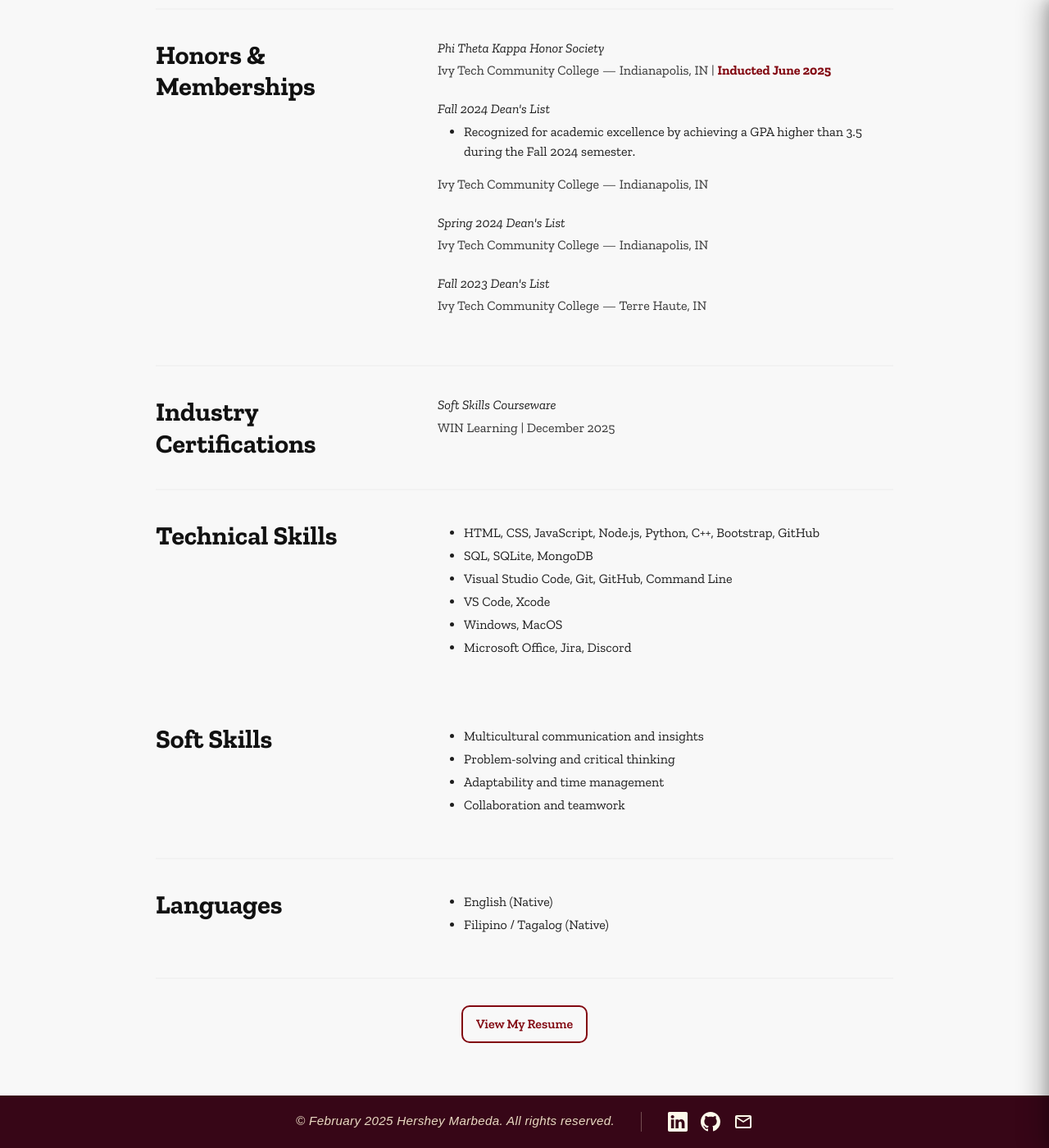
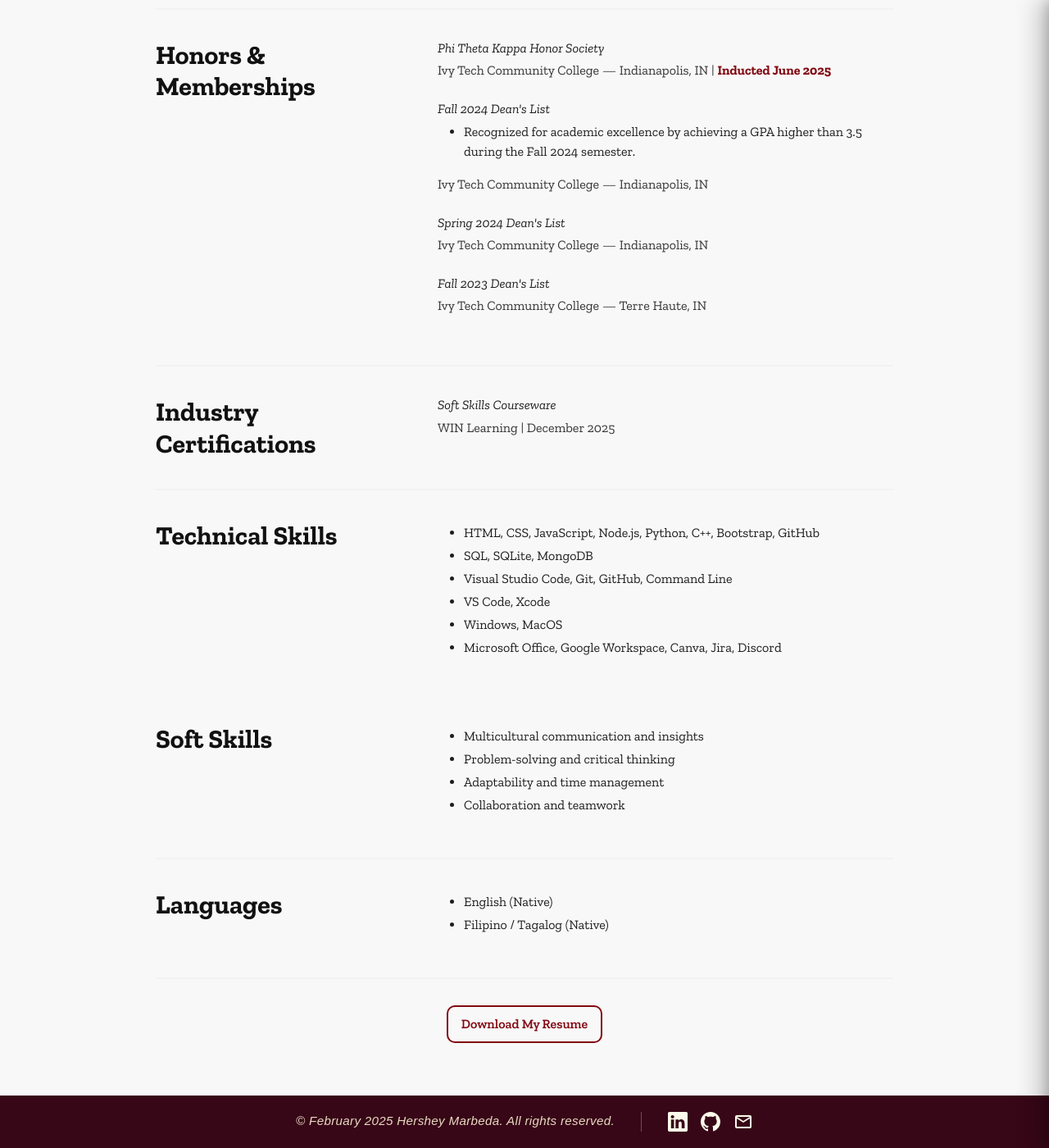
Before and after one commit to HersheyMarbeda/hersheymarbeda.github.io, a Jekyll site: the page built from resume.md, in a window 1280 px wide and 1400 px high, scrolled down 756 px. Shown: the whole window at 82% size. Built offline with Jekyll 4.4.1, drawn with Linux system fonts in a browser that asks for light colours; some web fonts are replaced; part of the change alters nothing that is shown.

Commit message:
Updated Resume

```diff
--- a/css/stylesheet.css
+++ b/css/stylesheet.css
@@ -267,6 +267,13 @@ body {
 
 .about-me-description p:last-child {
     margin-bottom: 0;
+}
+
+/* ==============================
+            Main Content
+   ============================== */
+main {
+    flex: 1 0 auto; /* push footer to bottom on short pages */
 }
 
 /* ==============================
--- a/resume.md
+++ b/resume.md
@@ -69,7 +69,7 @@ permalink: /resume/
                         <li>Visual Studio Code, Git, GitHub, Command Line</li>
                         <li>VS Code, Xcode</li>
                         <li>Windows, MacOS</li>
-                        <li>Microsoft Office, Jira, Discord</li>
+                        <li>Microsoft Office, Google Workspace, Canva, Jira, Discord</li>
                     </ul>
                 </dd>
                 <br>
@@ -96,12 +96,12 @@ permalink: /resume/
             <div id="courses-content" style="display:none;">
                 <h4>A.S. in Computer Science Coursework</h4>
                 <ul>
-                    <li>CSCI 101: Computer Science I (using C++)</li>
-                    <li>CSCI 201: Computer Science II (using C++)</li>
-                    <li>CSCI 202: Data Structures (using C++) </li>
-                    <li>CSCI 220: Software Development using Python</li>
+                    <li>CSCI 101: Computer Science I <strong>(using C++)</strong></li>
+                    <li>CSCI 201: Computer Science II <strong>(using C++)</strong></li>
+                    <li>CSCI 202: Data Structures <strong>(using C++)</strong></li>
+                    <li>CSCI 220: Software Development using Python <strong>(Fundamentals and Django)</strong></li>
                     <li>CSCI 105: Discrete Logic for Computers</li>
-                    <li>CSCI 210: Database Systems (SQL, SQLite)</li>
+                    <li>CSCI 210: Database Systems <strong>(SQL, SQLite, using C++)</strong></li>
                     <li>INFM 109: Informatics Fundamentals</li>
                     <li>SDEV 120: Computing Logic</li>
                     <li>MATH 211: Calculus I</li>
@@ -118,15 +118,17 @@ permalink: /resume/
                 <ul>
                     <li>CSIA 105: Intro. to Cyber Security/Information Assurance</li>
                     <li>CSIA 115: Cyber Ops </li>
-                    <li>ITSP: IT Support Essentials I (Lab: CompTIA A+ Core 1)</li>
-                    <li>ITSP: IT Support Essentials II (Lab: CompTIA A+ Core 2)</li>
-                    <li>SVAD 111: Linux and Virtualization (Lab: AWS Learning, and using Virtual Machines)</li>
+                    <li>ITSP 132: IT Support Essentials I  <strong> (Lab: CompTIA A+ Core 1 CertMaster) </strong></li>
+                    <li>ITSP 134: IT Support Essentials II <strong>(Lab: CompTIA A+ Core 2 CertMaster)</strong></li>
+                    <li>SVAD 111: Linux and Virtualization <strong>(Lab: AWS Learning, and using Virtual Machines)</strong></li>
                 </ul>
                 <p>*** MORE TO COME ***</p>
+                <hr>
+                <p><i>More information can be find here: <a href="https://catalog.ivytech.edu/" target="_blank" rel="noopener noreferrer">Course Catalog</a></i></p>
             </div>
             <!-- <button type="button" id="download-resume" class="btn btn-outline-primary" data-url="{{ '/Resume-Hershey Marbeda.pdf' | relative_url }}">View My Resume</button> -->
             <!-- In case my resume is still on processing again -->
-            <button type="button" class="download-resume" data-bs-container="body" data-bs-toggle="popover" data-bs-placement="right" data-bs-content="Not Yet Available">View My Resume</button>
+            <button type="button" class="download-resume" data-bs-container="body" data-bs-toggle="popover" data-bs-placement="right" data-bs-content="Please contact me using LinkedIn">Download My Resume</button>
         </div>
     </div>
     <!-- Shared half-screen drawer markup (reused from Projects) -->
```
